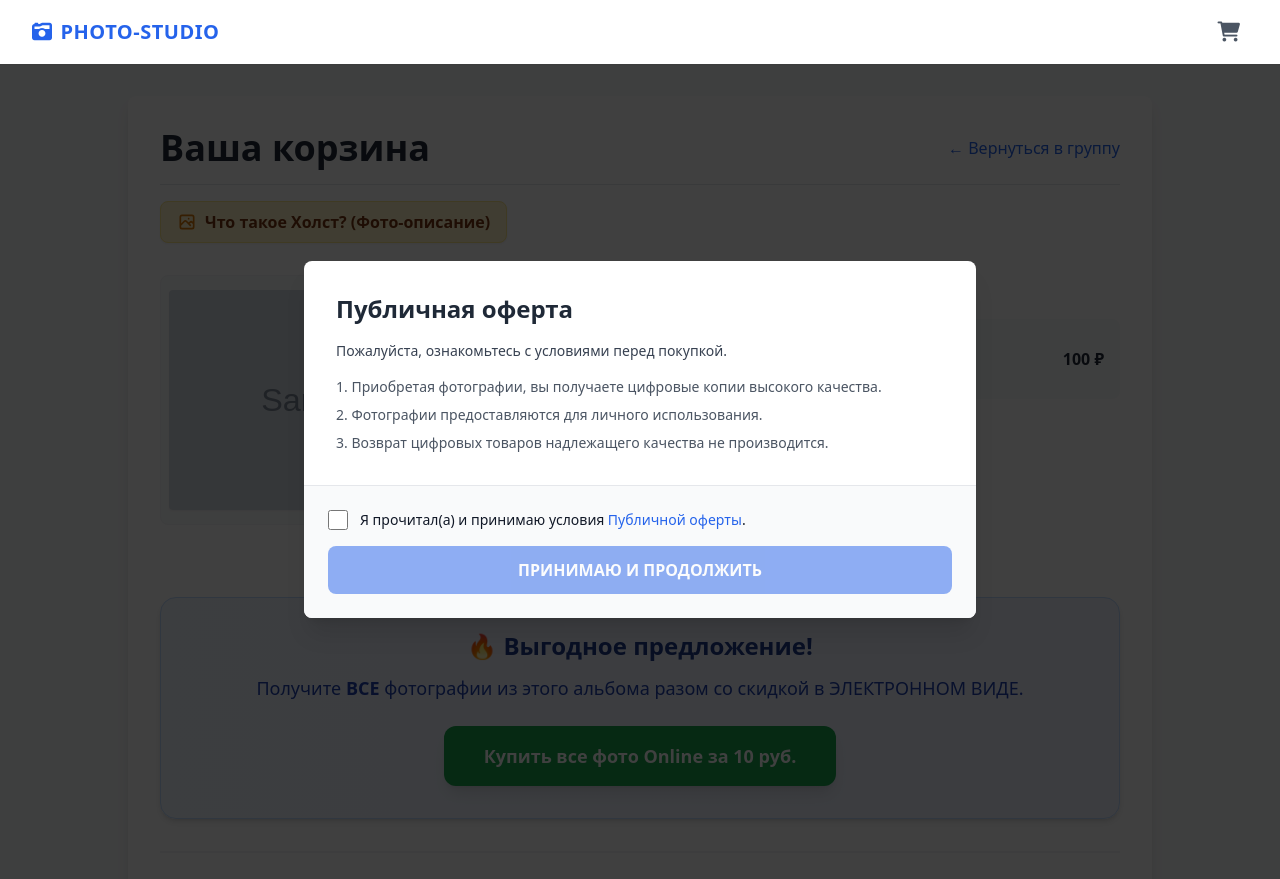
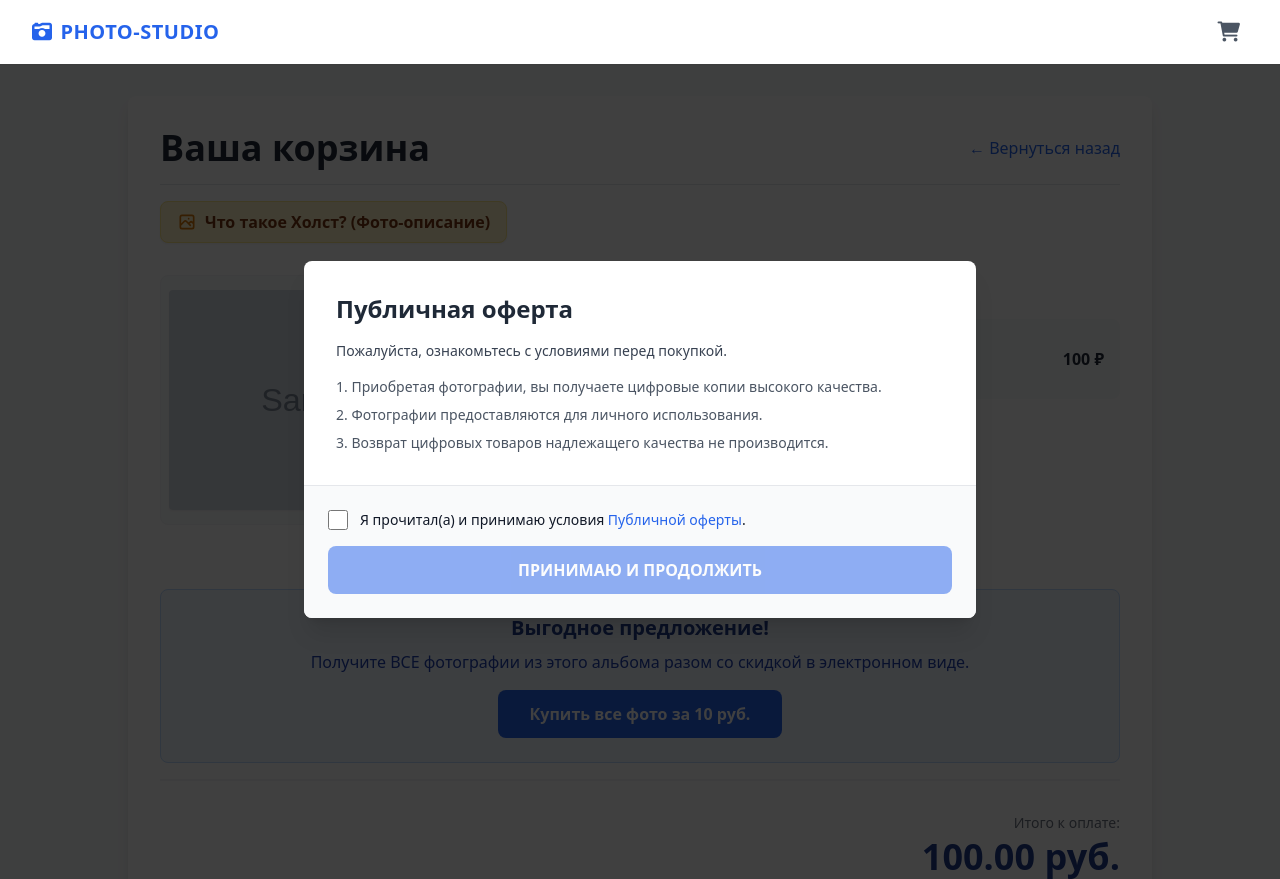
Before and after one commit to semahardrada/Photosait, a Django app: template orders/templates/orders/cart.html in a window 1280 px wide. Run offline with Django 5.2, Linux system fonts and the light colour scheme; tables that the repository leaves empty hold one stand-in row (values such as "Sample post"); the template is opened without the code that fills it: values that come from a table or form of the project are taken from there, most other values are stand-ins (such as "Sample title", 1, 10 or a date in 2020); grey boxes marked "Sample" are stand-in pictures; some libraries are stand-ins or nearby versions.

Commit message:
ТЕСТ 6

```diff
--- a/orders/templates/orders/cart.html
+++ b/orders/templates/orders/cart.html
@@ -47,16 +47,15 @@
     <div class="flex justify-between items-center mb-4 border-b pb-4">
         <h1 class="text-2xl md:text-4xl font-bold text-gray-800">Ваша корзина</h1>
 
-        <!-- КНОПКА ВОЗВРАТА НАЗАД В ГРУППУ (РОДИТЕЛЮ) -->
-        <a href="{% if album and album.group %}{% url 'gallery:group_detail' album.group.access_token %}{% elif album %}{% url 'gallery:album_detail' album.access_token %}{% else %}/{% endif %}" class="text-blue-600 hover:underline text-sm md:text-base font-medium">
-            &larr; Вернуться в группу
+        <!-- КНОПКА ВОЗВРАТА НАЗАД (Железобетонный метод через историю браузера) -->
+        <a href="#" onclick="if(document.referrer) { window.history.back(); return false; } else { window.location.href='/'; return false; }" class="text-blue-600 hover:underline text-sm md:text-base font-medium">
+            &larr; Вернуться назад
         </a>
     </div>
 
-    <!-- === МЕНЮ ПРОДУКЦИИ (БЕЗОПАСНЫЙ РЕНДЕР СТАТИКИ) === -->
-    {% static 'images/canvas_info.jpg' as canvas_info_img %}
+    <!-- === МЕНЮ ПРОДУКЦИИ (Безопасный вызов картинки через data-атрибут) === -->
     <div class="mb-8 flex flex-wrap gap-3">
-        <button type="button" onclick="openLightbox('{{ canvas_info_img }}')" class="bg-amber-100 hover:bg-amber-200 text-amber-900 border border-amber-200 font-semibold py-2 px-4 rounded-lg flex items-center gap-2 transition-colors shadow-sm">
+        <button type="button" data-canvas-url="{% static 'images/canvas_info.jpg' %}" onclick="openLightbox(this.getAttribute('data-canvas-url'))" class="bg-amber-100 hover:bg-amber-200 text-amber-900 border border-amber-200 font-semibold py-2 px-4 rounded-lg flex items-center gap-2 transition-colors shadow-sm">
             <svg xmlns="http://www.w3.org/2000/svg" class="h-5 w-5 text-amber-600" fill="none" viewBox="0 0 24 24" stroke="currentColor"><path stroke-linecap="round" stroke-linejoin="round" stroke-width="2" d="M4 16l4.586-4.586a2 2 0 012.828 0L16 16m-2-2l1.586-1.586a2 2 0 012.828 0L20 14m-6-6h.01M6 20h12a2 2 0 002-2V6a2 2 0 00-2-2H6a2 2 0 00-2 2v12a2 2 0 002 2z" /></svg>
             Что такое Холст? (Фото-описание)
         </button>
@@ -140,15 +139,15 @@
         {% endfor %}
     </div>
 
-    <!-- === ПЛАШКА: ПОЛНЫЙ КОМПЛЕКТ ВНИЗУ === -->
+    <!-- === ПЛАШКА: ПОЛНЫЙ КОМПЛЕКТ ВНИЗУ (ОРИГИНАЛЬНЫЙ ДИЗАЙН) === -->
     {% if album and album.full_set_price and not cart.buy_full_set %}
-    <div class="mt-10 mb-8 p-8 bg-gradient-to-r from-blue-50 to-indigo-50 rounded-2xl border border-blue-200 shadow-md text-center transform transition-all hover:scale-[1.01]">
-        <h3 class="text-2xl font-bold text-blue-900 mb-3">🔥 Выгодное предложение!</h3>
-        <p class="text-blue-800 mb-6 text-lg">Получите <b>ВСЕ</b> фотографии из этого альбома разом со скидкой в ЭЛЕКТРОННОМ ВИДЕ.</p>
+    <div class="mt-8 p-6 bg-blue-50 border border-blue-200 rounded-lg text-center">
+        <h3 class="text-xl font-bold text-blue-900 mb-2">Выгодное предложение!</h3>
+        <p class="text-blue-800 mb-4">Получите ВСЕ фотографии из этого альбома разом со скидкой в электронном виде.</p>
         <form action="{% url 'orders:add_full_set' album.id %}" method="POST">
             {% csrf_token %}
-            <button type="submit" class="bg-green-600 text-white font-extrabold text-lg py-4 px-10 rounded-xl hover:bg-green-700 transition-colors shadow-lg">
-                Купить все фото Online за {{ album.full_set_price|floatformat:0 }} руб.
+            <button type="submit" class="bg-blue-600 text-white font-bold py-3 px-8 rounded-lg hover:bg-blue-700 transition-colors">
+                Купить все фото за {{ album.full_set_price|floatformat:0 }} руб.
             </button>
         </form>
     </div>
```
